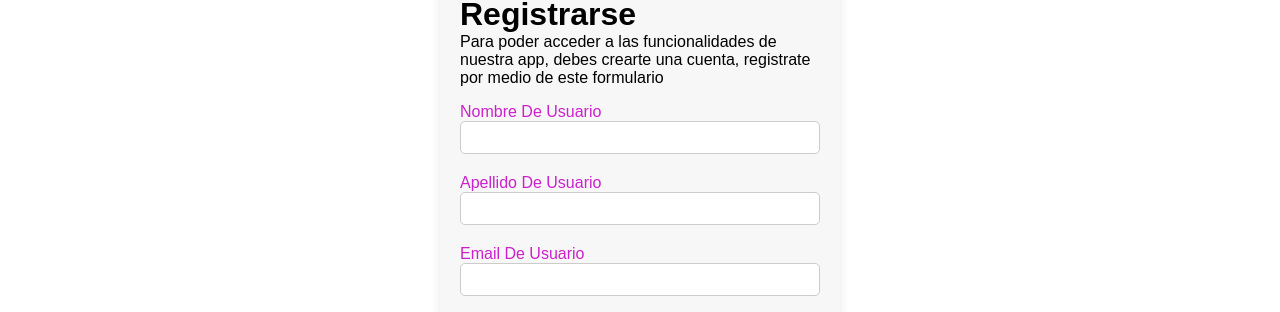
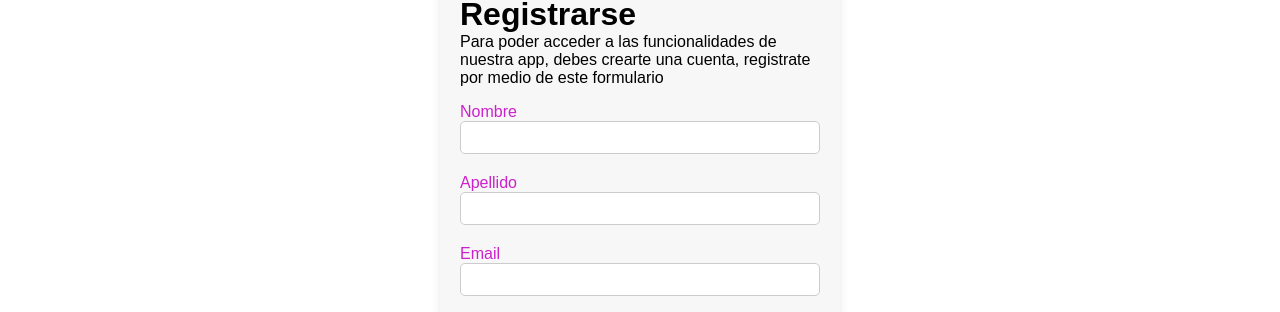
Before and after one commit to pirry007/WillVels, an Angular app: page /register in a window 1280 px wide. Shown: the part 135-447 px from the top of the page. Built offline with nearby package versions, Linux system fonts and the light colour scheme.

Commit message:
login fixed

```diff
--- a/src/app/domains/login/login.component.ts
+++ b/src/app/domains/login/login.component.ts
@@ -27,7 +27,7 @@ import { AuthService } from '../../services/auth.service';
 export class LoginComponent {
   private router = inject(Router);
   private userService = inject(UserService);
-  private authService = inject(AuthService)
+  private authService = inject(AuthService);
 
   loginForm = new FormGroup({
     email: new FormControl('', {
@@ -42,15 +42,19 @@ export class LoginComponent {
     if (this.loginForm.valid) {
       this.userService.login(this.loginForm.value as User).subscribe({
         next: (response: any) => {
-          this.authService.setToken(response.token)
-          this.router.navigate(['']);
+          if (response.token) {
+            this.authService.setToken(response.token);
+            this.router.navigate(['']);
+          } else {
+            alert('credenciales invalidas')
+          }
         },
         error: (error) => {
           console.log(error);
         },
       });
     } else {
-      alert('invalid crack');
+      alert('Campos incompletos');
     }
   }
 }
--- a/src/app/domains/product/product.component.css
+++ b/src/app/domains/product/product.component.css
@@ -43,7 +43,7 @@ button{
     border-radius: 5px;
     border-color: rgb(225, 149, 255);
     height: 50px;
-    width: 100%;
+    width: 50%;
     background-color: rgb(255, 160, 227);
     color: white;
   }
--- a/src/app/domains/register/register.component.html
+++ b/src/app/domains/register/register.component.html
@@ -11,15 +11,15 @@
     <div class="form">
       <form [formGroup]="registerForm" (submit)="onSubmit($event)">
         <div class="name-input">
-          <label for="firstname">Nombre De Usuario</label>
+          <label for="firstname">Nombre</label>
           <input type="text" id="firstname" formControlName="firstname" />
         </div>
         <div class="lastname-input">
-          <label for="lastname">Apellido De Usuario</label>
+          <label for="lastname">Apellido</label>
           <input type="text" id="lastname" formControlName="lastname" />
         </div>
         <div class="email-input">
-          <label for="email">Email De Usuario</label>
+          <label for="email">Email</label>
           <input type="text" id="email" formControlName="email" />
         </div>
         <!-- <div>
--- a/src/app/services/user.service.ts
+++ b/src/app/services/user.service.ts
@@ -19,7 +19,7 @@ export class UserService {
     });
   }
 
-  login(formValues: User) {
+  login(formValues: any) {
     return this.http.post('http://localhost:3000/api/auth/login', {
       email: formValues.email,
       password: formValues.password,
```
